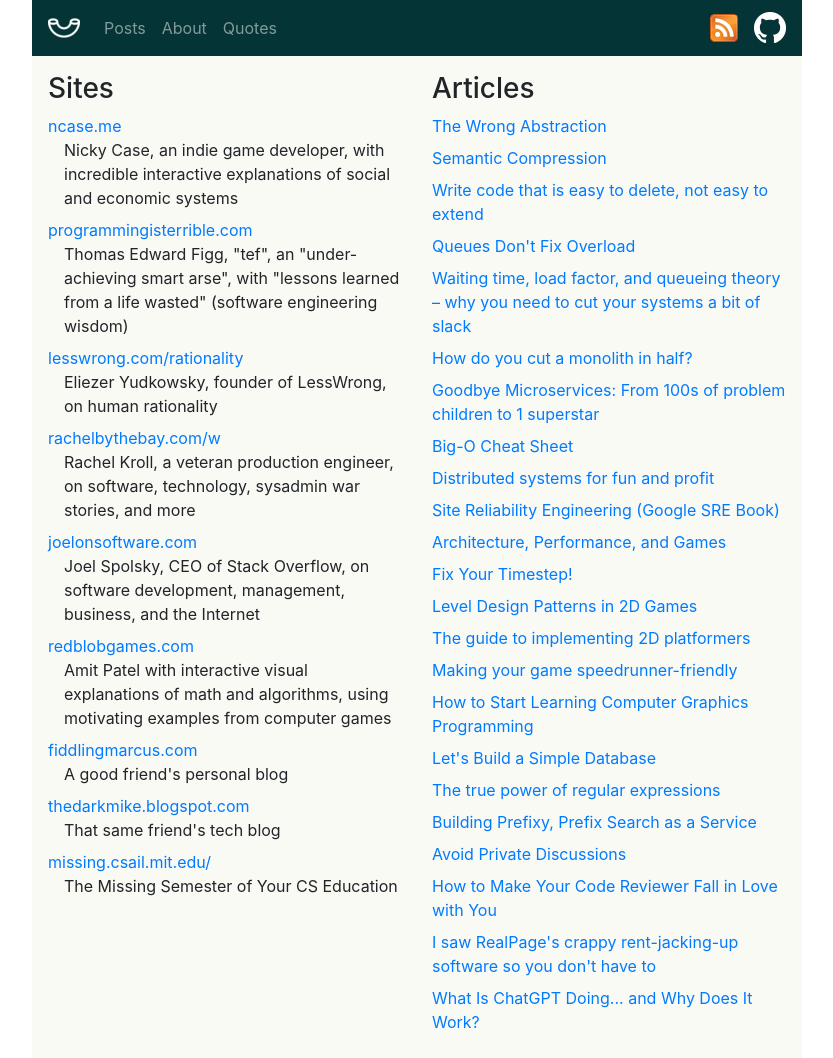
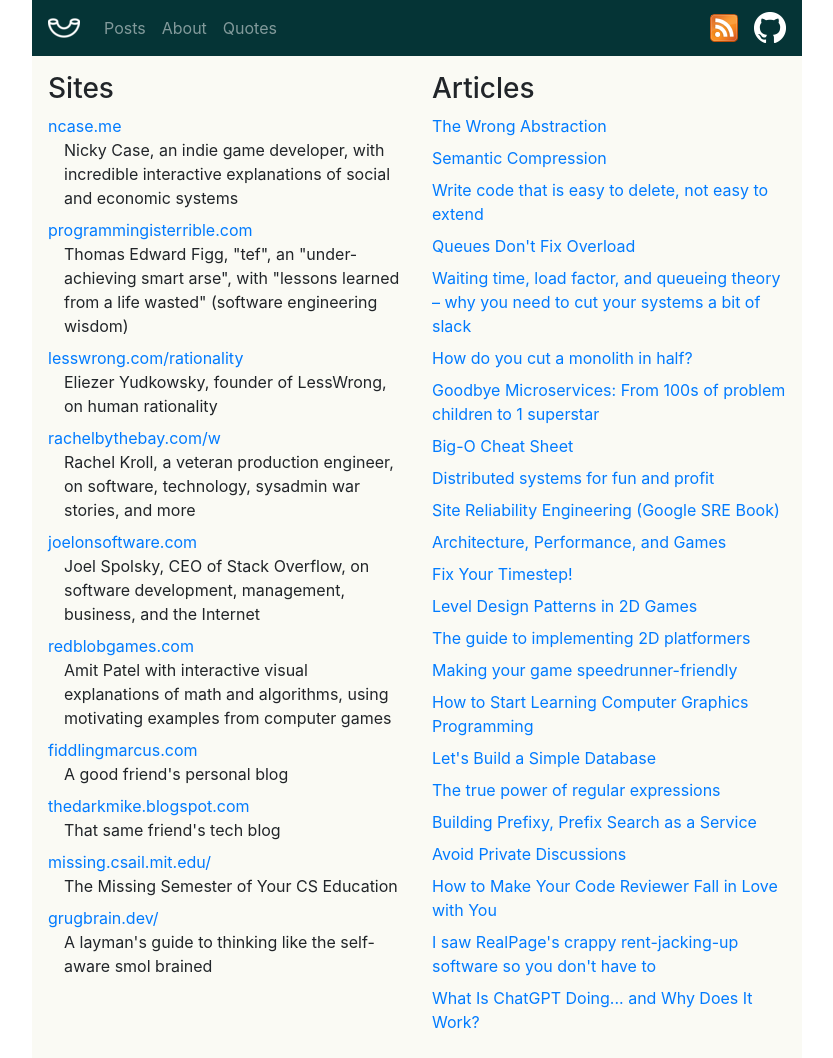
Before and after one commit to mackorone/mackorone.github.io, a Jekyll site: the page built from favorites.html, in a window 1280 px wide. Shown: the whole page, without its empty margins (223-1056 px from the left). Built offline with Jekyll 4.4.1, drawn with Linux system fonts in a browser that asks for light colours; nearby versions of some CDN libraries.

Commit message:
Update favorite_sites.yml

```diff
--- a/_data/favorite_sites.yml
+++ b/_data/favorite_sites.yml
@@ -16,3 +16,5 @@
   desc: That same friend's tech blog
 - url: https://missing.csail.mit.edu/
   desc: The Missing Semester of Your CS Education
+- url: https://grugbrain.dev/
+  desc: A layman's guide to thinking like the self-aware smol brained
```
